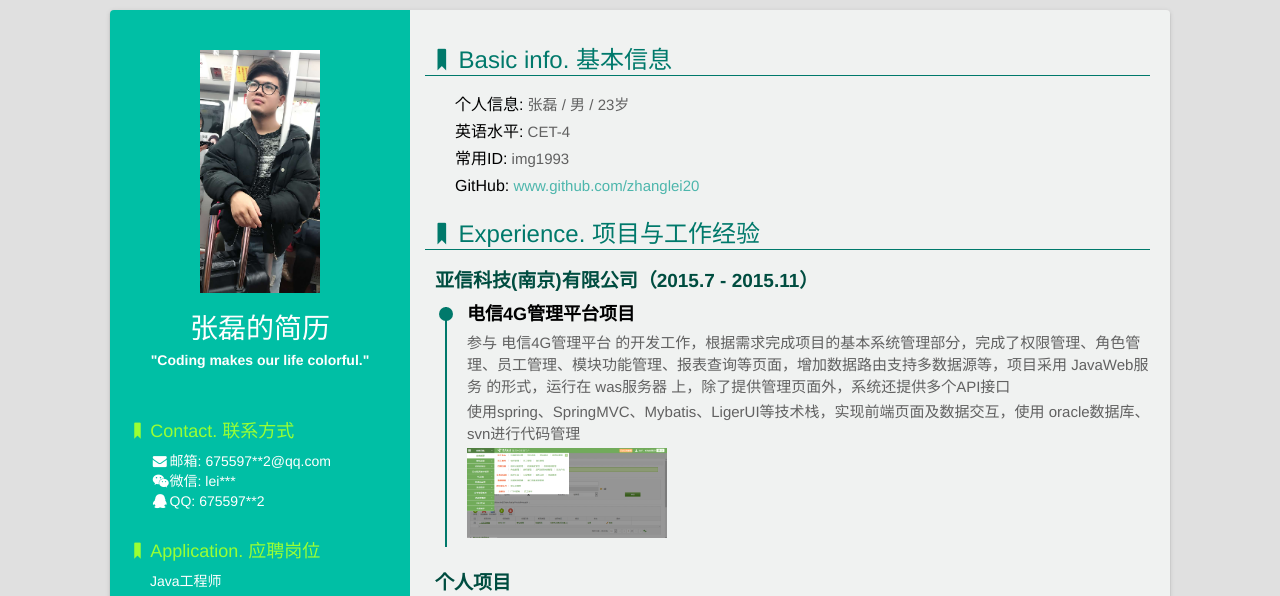
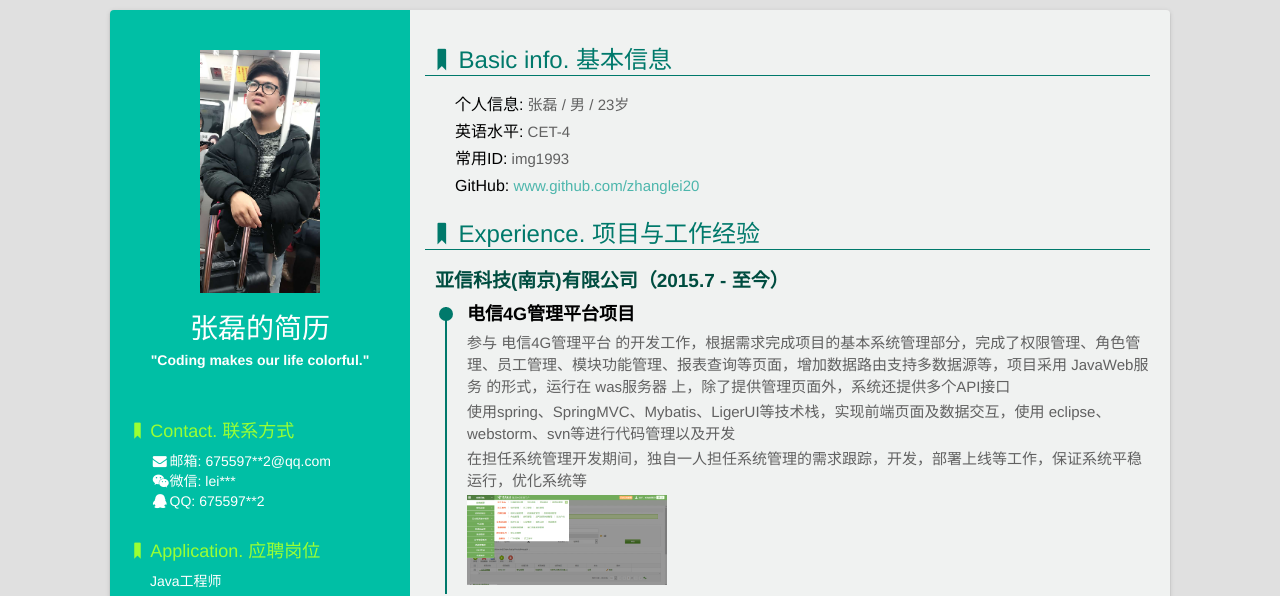
Before and after one commit to zhanglei20/img, a website: page index.html in a window 1280 px wide. Shown: the top 596 px of the page. Drawn offline with Linux system fonts and the light colour scheme.

Commit message:
增加项目介绍

```diff
--- a/index.html
+++ b/index.html
@@ -107,13 +107,14 @@
                 </li>
                 <li>
                     <dt><i class="icon-bookmark"></i>Experience. 项目与工作经验</dt>
-                    <h3>亚信科技(南京)有限公司（2015.7 - 2015.11）</h3>
+                    <h3>亚信科技(南京)有限公司（2015.7 - 至今）</h3>
                     <ul class="exp">
                         <li>
                             <div class="circle"></div>
                             <h4>电信4G管理平台项目</h4>
                             <p>参与 电信4G管理平台 的开发工作，根据需求完成项目的基本系统管理部分，完成了权限管理、角色管理、员工管理、模块功能管理、报表查询等页面，增加数据路由支持多数据源等，项目采用 JavaWeb服务 的形式，运行在 was服务器 上，除了提供管理页面外，系统还提供多个API接口</p>
-                            <p>使用spring、SpringMVC、Mybatis、LigerUI等技术栈，实现前端页面及数据交互，使用 oracle数据库、svn进行代码管理 </p>
+                            <p>使用spring、SpringMVC、Mybatis、LigerUI等技术栈，实现前端页面及数据交互，使用 eclipse、webstorm、svn等进行代码管理以及开发 </p>
+                            <p>在担任系统管理开发期间，独自一人担任系统管理的需求跟踪，开发，部署上线等工作，保证系统平稳运行，优化系统等 </p>
                             <img src="img/sm.png">
                         </li>
                     </ul>
```
